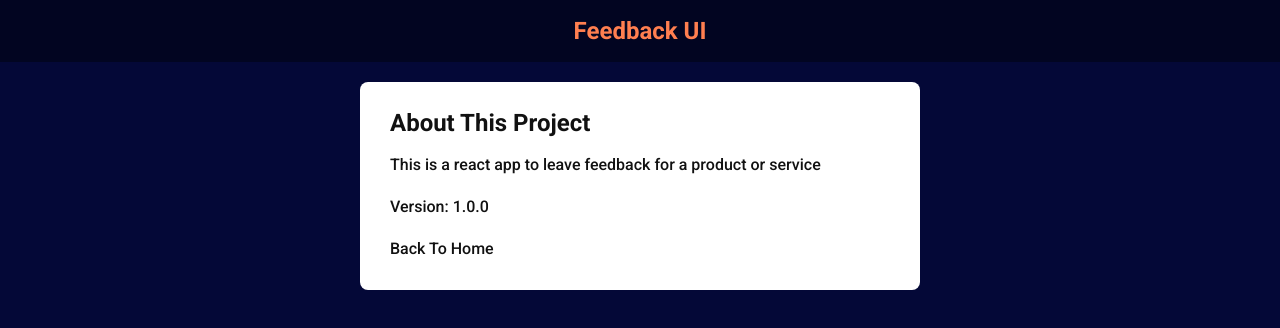
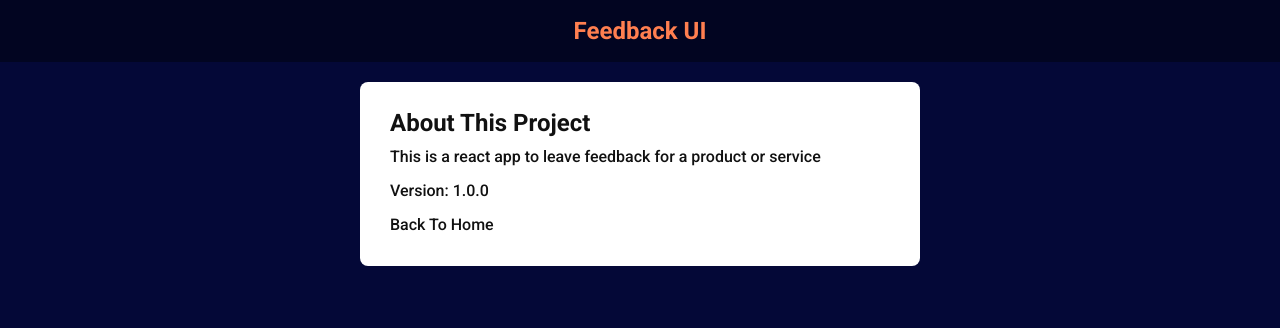
Before and after one commit to thefinethread/feedback-app, a React (Create React App) app: page /about in a window 1280 px wide. Shown: the top 328 px of the page. Built offline with nearby package versions, Linux system fonts and the light colour scheme; data requests are answered from the project's data file.

Commit message:
added link to header

```diff
--- a/src/components/Header.jsx
+++ b/src/components/Header.jsx
@@ -1,4 +1,5 @@
 import PropTypes from 'prop-types';
+import { Link } from 'react-router-dom';
 
 const Header = ({ text }) => {
   const headerStyles = {
@@ -8,7 +9,9 @@ const Header = ({ text }) => {
 
   return (
     <header style={headerStyles}>
-      <h2>{text}</h2>
+      <Link to="/">
+        <h2>{text}</h2>
+      </Link>
     </header>
   );
 };
--- a/src/index.css
+++ b/src/index.css
@@ -227,6 +227,6 @@ input[type='text'].success {
 
 .about {
   flex-direction: column;
-  gap: 20px;
+  gap: 12px;
   align-items: start;
 }
```
